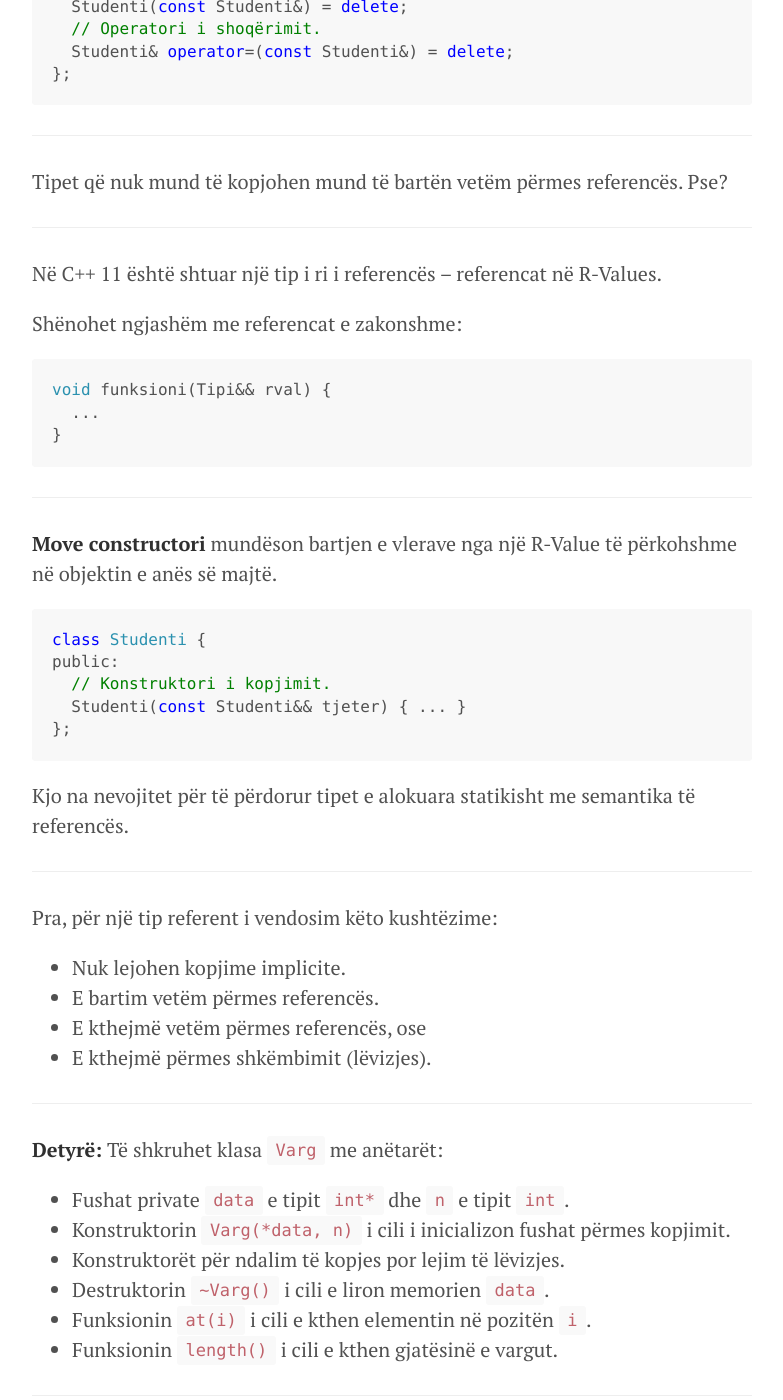
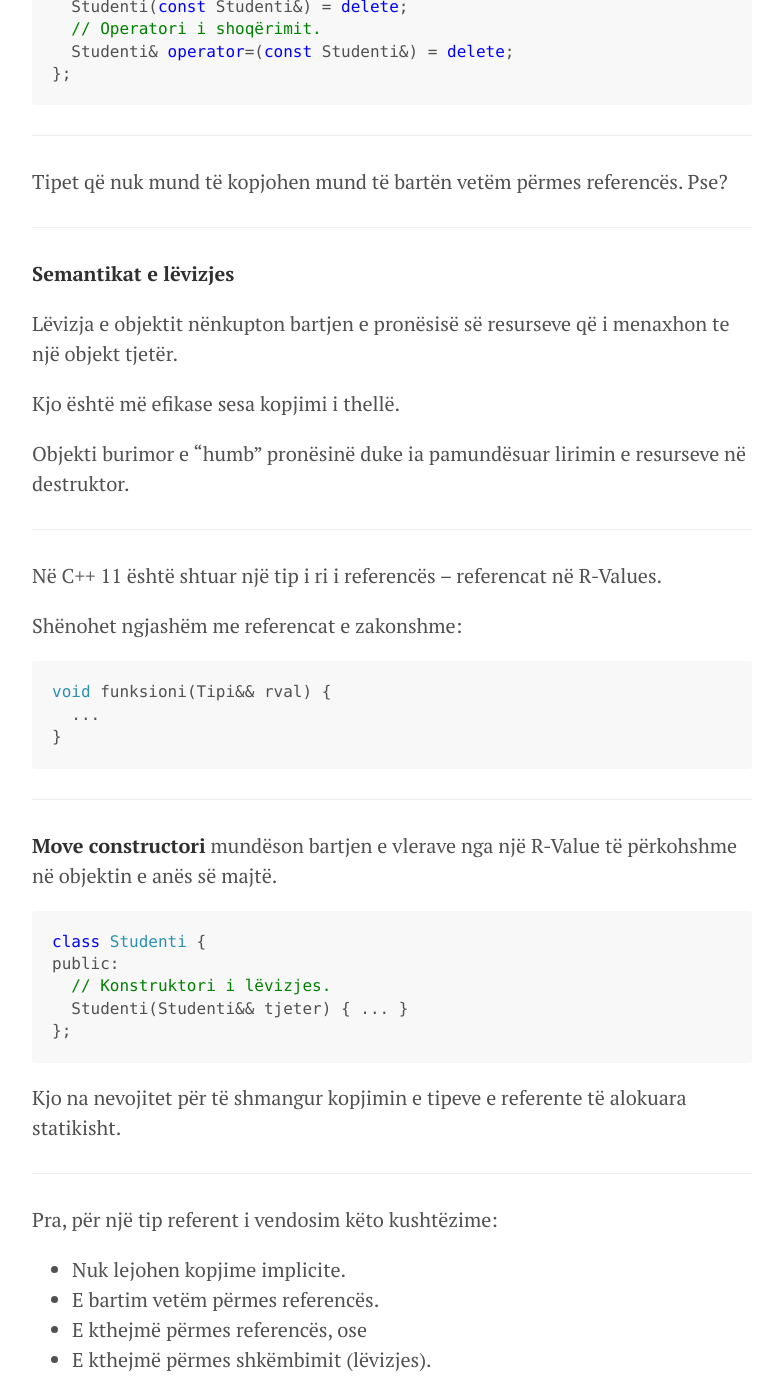
Before and after one commit to edongashi/edongashi.github.io, a Jekyll site: the page built from lendet/algoritmet-dhe-strukturat-e-te-dhenave/java3.md, in a window 1280 px wide and 1400 px high, scrolled down 675 px. Shown: the whole window, without its empty margins (248-1031 px from the left). Built offline with Jekyll 4.4.1, drawn with Linux system fonts in a browser that asks for light colours; our own code applies the rules of GitHub Pages for plain Markdown files; formulas are drawn with MathJax 3.

Commit message:
Java 3 fixes

````diff
--- a/lendet/algoritmet-dhe-strukturat-e-te-dhenave/java3.md
+++ b/lendet/algoritmet-dhe-strukturat-e-te-dhenave/java3.md
@@ -31,6 +31,16 @@ Tipet që nuk mund të kopjohen mund të bartën vetëm përmes referencës. Pse
 
 ---
 
+**Semantikat e lëvizjes**
+
+Lëvizja e objektit nënkupton bartjen e pronësisë së resurseve që i menaxhon te një objekt tjetër.
+
+Kjo është më efikase sesa kopjimi i thellë.
+
+Objekti burimor e "humb" pronësinë duke ia pamundësuar lirimin e resurseve në destruktor.
+
+---
+
 Në C++ 11 është shtuar një tip i ri i referencës – referencat në R-Values.
 
 Shënohet ngjashëm me referencat e zakonshme:
@@ -48,12 +58,12 @@ void funksioni(Tipi&& rval) {
 ```cpp
 class Studenti {
 public:
-  // Konstruktori i kopjimit.
-  Studenti(const Studenti&& tjeter) { ... }
+  // Konstruktori i lëvizjes.
+  Studenti(Studenti&& tjeter) { ... }
 };
 ```
 
-Kjo na nevojitet për të përdorur tipet e alokuara statikisht me semantika të referencës.
+Kjo na nevojitet për të shmangur kopjimin e tipeve e referente të alokuara statikisht.
 
 ---
 
@@ -61,7 +71,7 @@ Pra, për një tip referent i vendosim këto kushtëzime:
 
 - Nuk lejohen kopjime implicite.
 - E bartim vetëm përmes referencës.
-- E kthejmë vetëm përmes referencës, ose
+- E kthejmë përmes referencës, ose
 - E kthejmë përmes shkëmbimit (lëvizjes).
 
 ---
````
